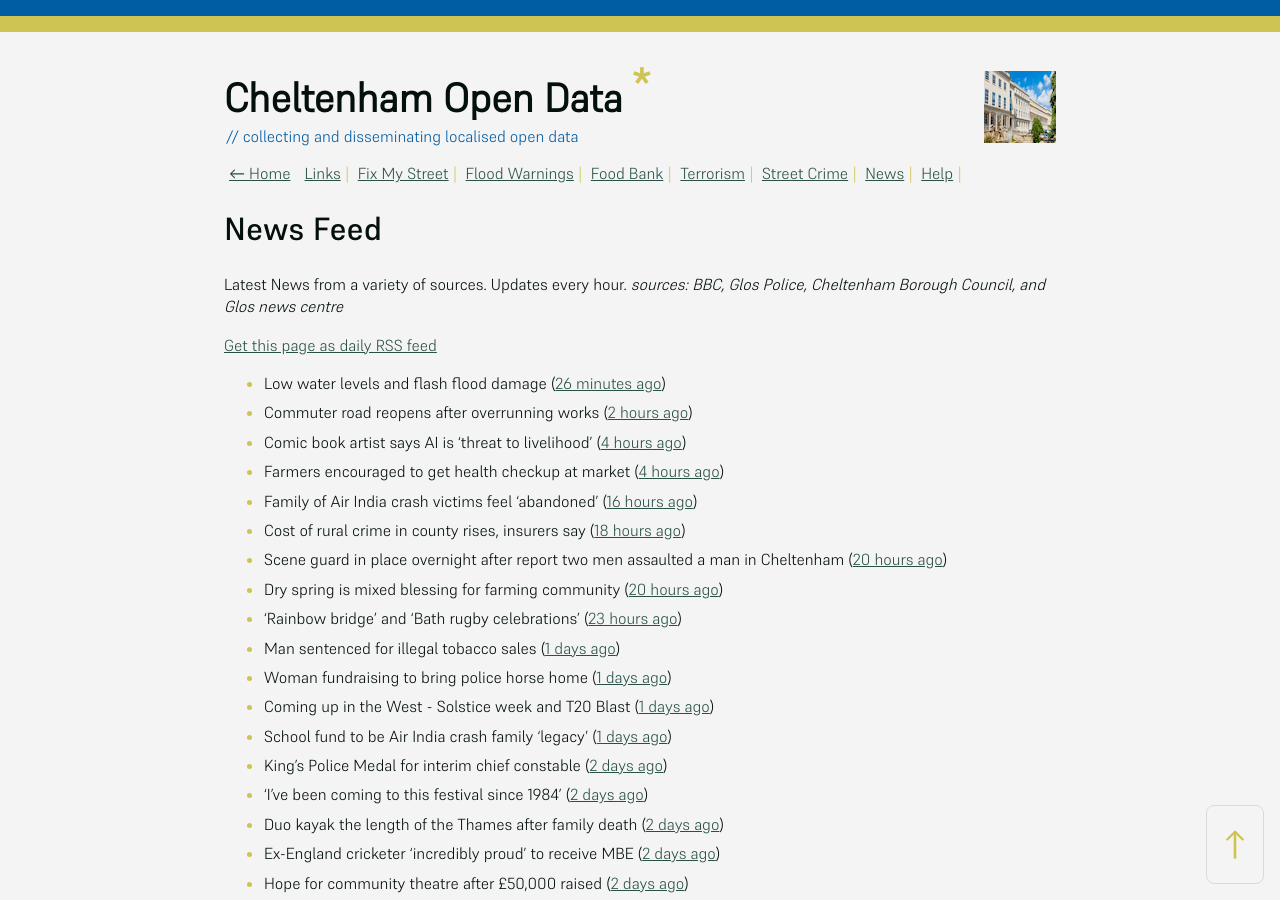
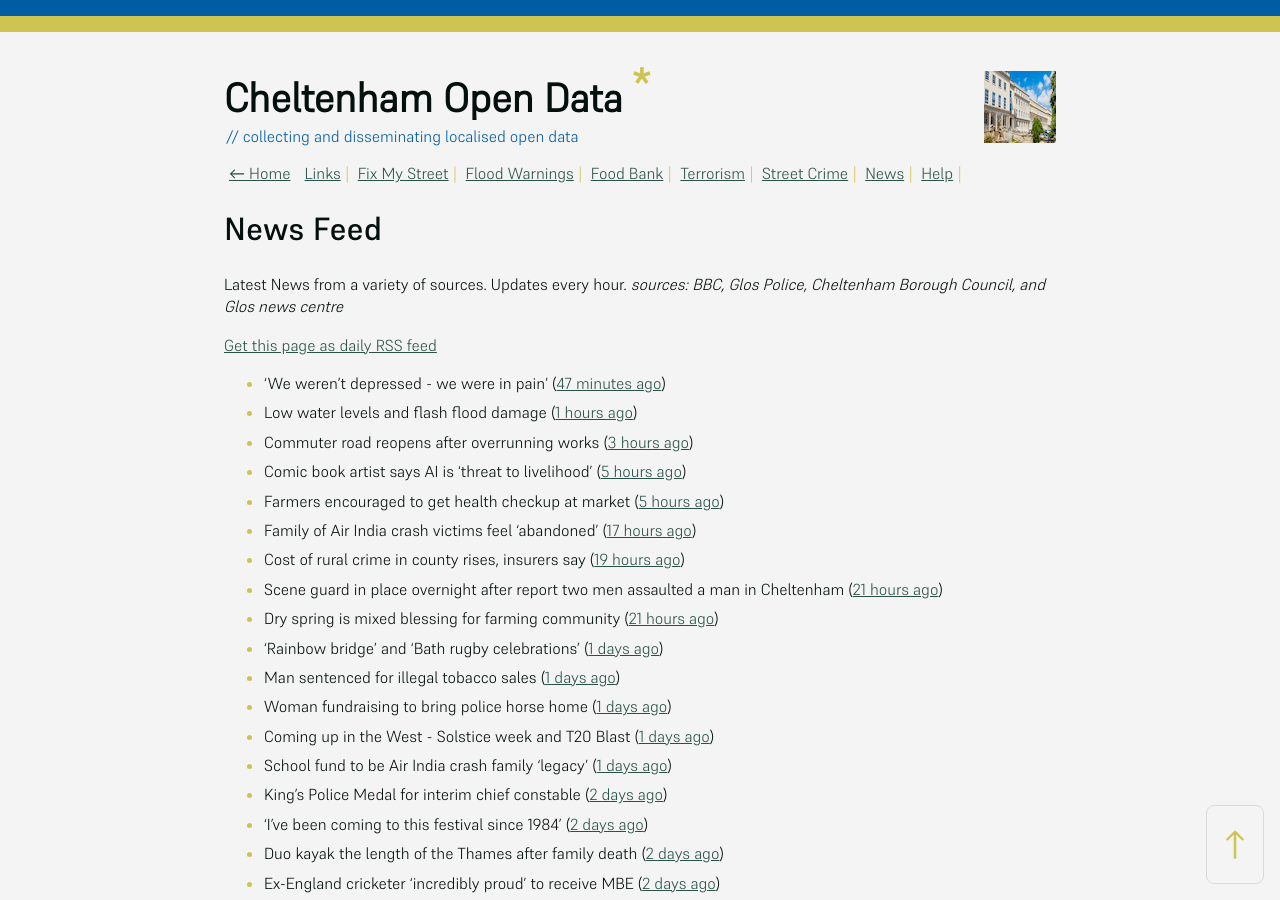
Before and after one commit to mat-0/cheltenham-open-data, a Jekyll site: the page built from _pages/news.md, in a window 1280 px wide and 900 px high. Built offline with Jekyll 4.4.1, drawn with Linux system fonts in a browser that asks for light colours; some of the changed text lies outside the part shown.

Commit message:
Updated 2025-06-17 10:58:00

```diff
--- a/_pages/news.md
+++ b/_pages/news.md
@@ -12,15 +12,16 @@ _sources: BBC, Glos Police, Cheltenham Borough Council, and Glos news centre_
 [Get this page as daily RSS feed](/daily.rss)
 
 <!-- news_marker starts -->
-- Low water levels and flash flood damage ([26 minutes ago](https://www.bbc.com/news/articles/cn5krq5pgldo))
-- Commuter road reopens after overrunning works ([2 hours ago](https://www.bbc.com/news/articles/c78n5zl514lo))
-- Comic book artist says AI is 'threat to livelihood' ([4 hours ago](https://www.bbc.com/news/articles/cjrnr779z2lo))
-- Farmers encouraged to get health checkup at market ([4 hours ago](https://www.bbc.com/news/articles/c5yxyye6rglo))
-- Family of Air India crash victims feel 'abandoned' ([16 hours ago](https://www.bbc.com/news/articles/c5y0lwreg9qo))
-- Cost of rural crime in county rises, insurers say ([18 hours ago](https://www.bbc.com/news/articles/cje7e8lqvj0o))
-- Scene guard in place overnight after report two men assaulted a man in Cheltenham ([20 hours ago](https://gloucesternewscentre.co.uk/scene-guard-in-place-overnight-after-report-two-men-assaulted-a-man-in-cheltenham/))
-- Dry spring is mixed blessing for farming community ([20 hours ago](https://www.bbc.com/news/articles/c8d1vglgj9zo))
-- 'Rainbow bridge' and 'Bath rugby celebrations' ([23 hours ago](https://www.bbc.com/news/articles/cx2e29jqllgo))
+- 'We weren't depressed - we were in pain' ([47 minutes ago](https://www.bbc.com/news/articles/cvgv27g4wjno))
+- Low water levels and flash flood damage ([1 hours ago](https://www.bbc.com/news/articles/cn5krq5pgldo))
+- Commuter road reopens after overrunning works ([3 hours ago](https://www.bbc.com/news/articles/c78n5zl514lo))
+- Comic book artist says AI is 'threat to livelihood' ([5 hours ago](https://www.bbc.com/news/articles/cjrnr779z2lo))
+- Farmers encouraged to get health checkup at market ([5 hours ago](https://www.bbc.com/news/articles/c5yxyye6rglo))
+- Family of Air India crash victims feel 'abandoned' ([17 hours ago](https://www.bbc.com/news/articles/c5y0lwreg9qo))
+- Cost of rural crime in county rises, insurers say ([19 hours ago](https://www.bbc.com/news/articles/cje7e8lqvj0o))
+- Scene guard in place overnight after report two men assaulted a man in Cheltenham ([21 hours ago](https://gloucesternewscentre.co.uk/scene-guard-in-place-overnight-after-report-two-men-assaulted-a-man-in-cheltenham/))
+- Dry spring is mixed blessing for farming community ([21 hours ago](https://www.bbc.com/news/articles/c8d1vglgj9zo))
+- 'Rainbow bridge' and 'Bath rugby celebrations' ([1 days ago](https://www.bbc.com/news/articles/cx2e29jqllgo))
 - Man sentenced for illegal tobacco sales ([1 days ago](https://gloucesternewscentre.co.uk/man-sentenced-for-illegal-tobacco-sales/))
 - Woman fundraising to bring police horse home ([1 days ago](https://www.bbc.com/news/articles/c1ld0n474llo))
 - Coming up in the West - Solstice week and T20 Blast ([1 days ago](https://www.bbc.com/news/articles/c4g3nze858lo))
```
Also changed, not shown: other parts of _pages/news.md (+0 -1 lines), _data/flood.json (+4 -4 lines), _pages/fix-my-street.md (+2 -2 lines), index.md (+5 -5 lines).
